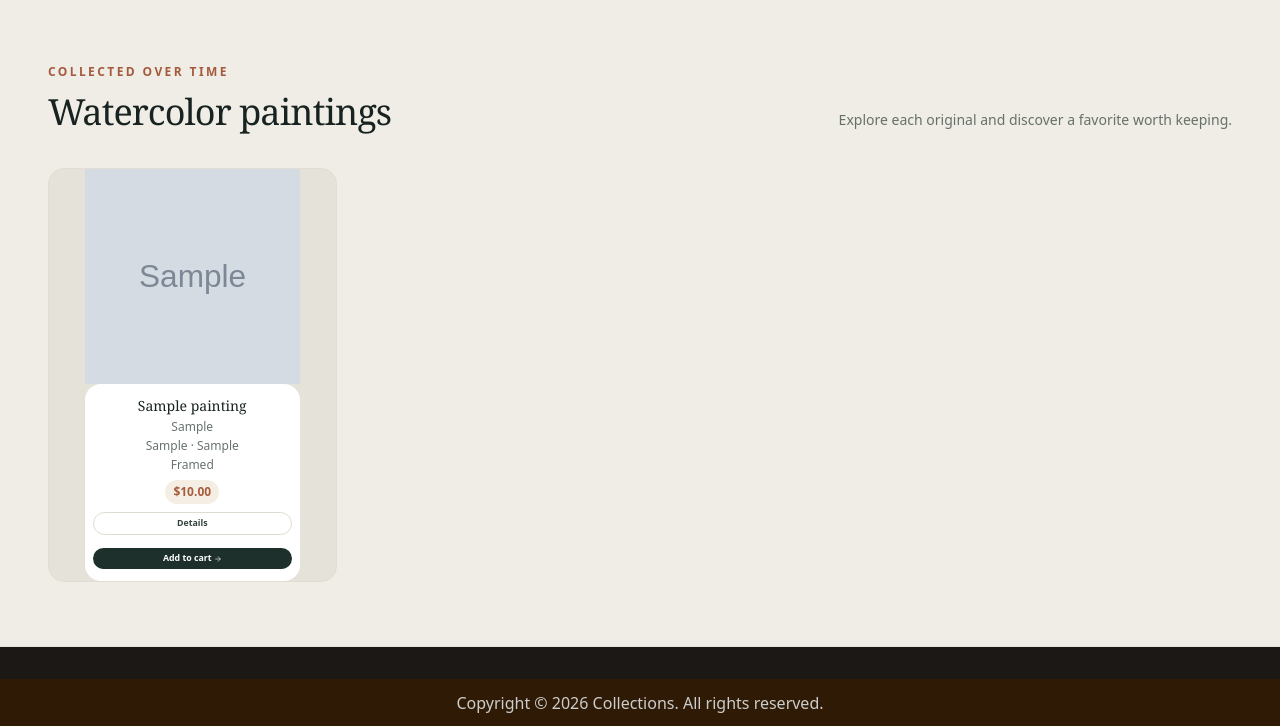
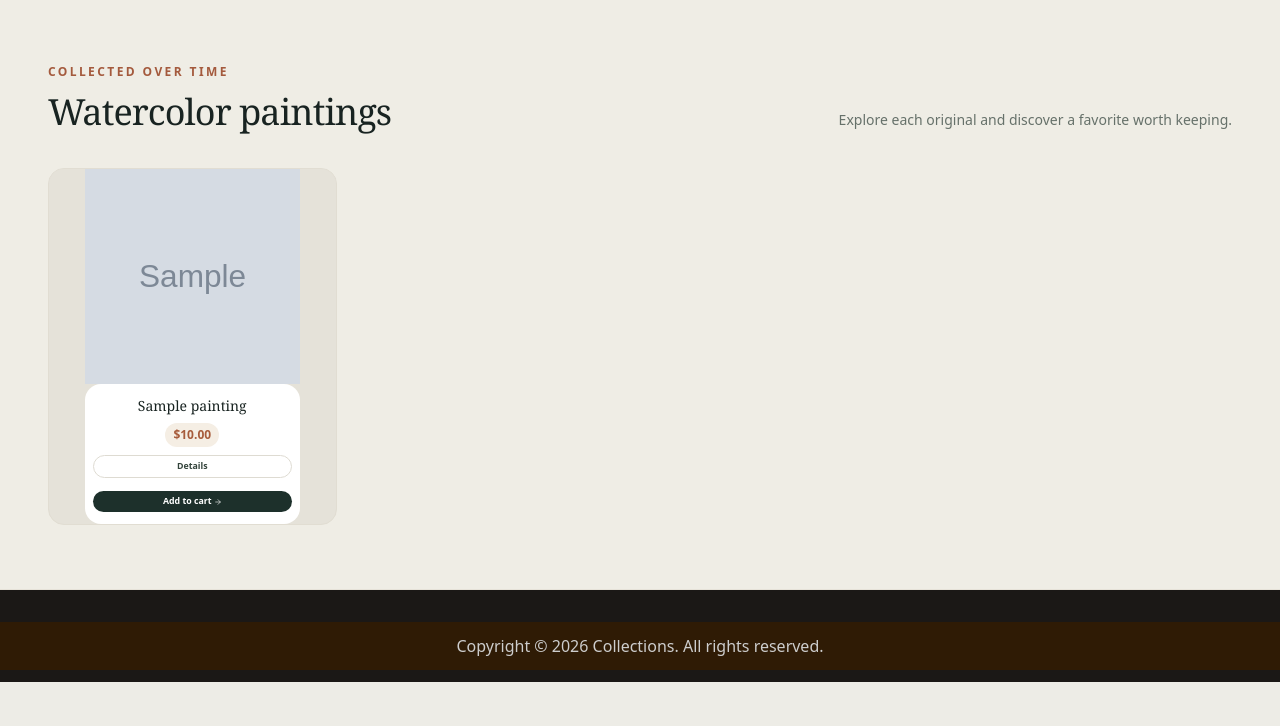
Before and after one commit to gregoryanderson6856-commits/mycollection, a Laravel app: page /watercolor in a window 1280 px wide. Shown: the part 449-1175 px from the top of the page. After the commit the page ends 1131 px from the top, so only its background shows below. Run offline with Laravel 12, Linux system fonts and the light colour scheme; tables that the repository leaves empty hold one stand-in row (values such as "Sample post"); grey boxes marked "Sample" are stand-in pictures; style sheets or scripts are compiled from the project's sources.

Commit message:
Removed some details from watercolor index page

```diff
--- a/resources/views/watercolor/index.blade.php
+++ b/resources/views/watercolor/index.blade.php
@@ -44,11 +44,7 @@
                             <div class="mx-auto w-3/4 rounded-t-2xl rounded-b-2xl bg-white px-2 py-3">
                                 <div class="text-center">
                                     <h3 class="font-serif text-sm leading-snug">{{ $watercolor->name }}</h3>
-                                    <p class="mt-1 text-xs leading-tight text-[#68736d]">{{ $watercolor->size }}</p>
-                                    <p class="mt-1 text-xs leading-tight text-[#68736d]">{{ $watercolor->month }} &middot; {{ $watercolor->year }}</p>
-                                    @if ($watercolor->framed)
-                                        <p class="mt-1 text-xs leading-tight text-[#68736d]">{{ $watercolor->framed }}</p>
-                                    @endif
+
                                     @if ($watercolor->price)
                                         <p class="mx-auto mt-2 w-fit rounded-full bg-[#f5eee4] px-2 py-1 text-xs font-semibold text-[#a75c3c]">
                                             ${{ $watercolor->price }}
```
